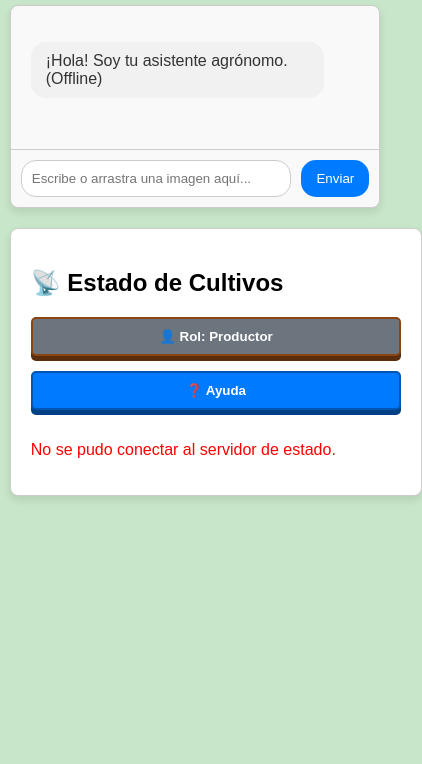
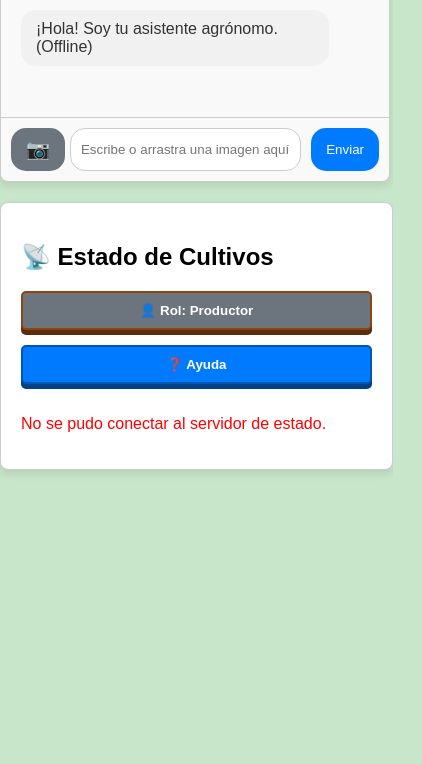
Before and after one commit to cero97-ctrl/Agente-IA-Agro-Inteligente, a plain HTML site: page index.html in a window 390 px wide. Shown: the part 80-844 px from the top of the page, 422 px wide, since content can reach past the window. Drawn offline with Linux system fonts and the light colour scheme; no server answers.

Commit message:
Update from update_repo.sh on branch main

```diff
--- a/index.html
+++ b/index.html
@@ -96,6 +96,17 @@
             cursor: pointer;
         }
 
+        #upload-btn {
+            background-color: #6c757d;
+            color: white;
+            border: none;
+            border-radius: 15px;
+            padding: 10px 15px;
+            margin-right: 5px;
+            cursor: pointer;
+            font-size: 1.2em;
+        }
+
         .message {
             margin-bottom: 15px;
         }
@@ -144,10 +155,19 @@
         @media (max-width: 768px) {
             #main-container {
                 flex-direction: column;
+                width: 100%;
+                /* Ancho total en móviles */
+            }
+
+            #page-title {
+                font-size: 1.8em;
+                /* Título más pequeño para móviles */
+                margin: 10px 0;
             }
 
             #status-panel {
-                width: 100%;
+                width: 90%;
+                /* Un poco de margen en el panel inferior */
                 height: auto;
                 max-height: 300px;
             }
@@ -278,6 +298,8 @@
                         style="color:red; border:none; background:none; cursor:pointer;">(x)</button>
                 </div>
                 <div id="input-controls">
+                    <button id="upload-btn" title="Subir imagen">📷</button>
+                    <input type="file" id="file-input" accept="image/*" style="display: none;">
                     <input type="text" id="user-input" placeholder="Escribe o arrastra una imagen aquí...">
                     <button id="send-button">Enviar</button>
                 </div>
@@ -308,6 +330,8 @@
         const fileNameSpan = document.getElementById('file-name');
         const typingIndicator = document.getElementById('typing-indicator');
         const roleBtn = document.getElementById('role-btn');
+        const fileInput = document.getElementById('file-input');
+        const uploadBtn = document.getElementById('upload-btn');
 
         let selectedFile = null;
         let currentRole = 'productor';
@@ -429,6 +453,15 @@
             }
         });
 
+        // --- Botón de Cámara (Móvil/Desktop) ---
+        uploadBtn.addEventListener('click', () => fileInput.click());
+
+        fileInput.addEventListener('change', () => {
+            if (fileInput.files.length > 0) {
+                handleFile(fileInput.files[0]);
+            }
+        });
+
         // --- Lógica de Drag & Drop ---
 
         // Prevenir comportamiento por defecto
@@ -467,6 +500,7 @@
         window.clearFile = function () {
             selectedFile = null;
             previewContainer.style.display = 'none';
+            fileInput.value = ''; // Limpiar el input oculto también
         }
 
         async function updateCropsStatus() {
```
